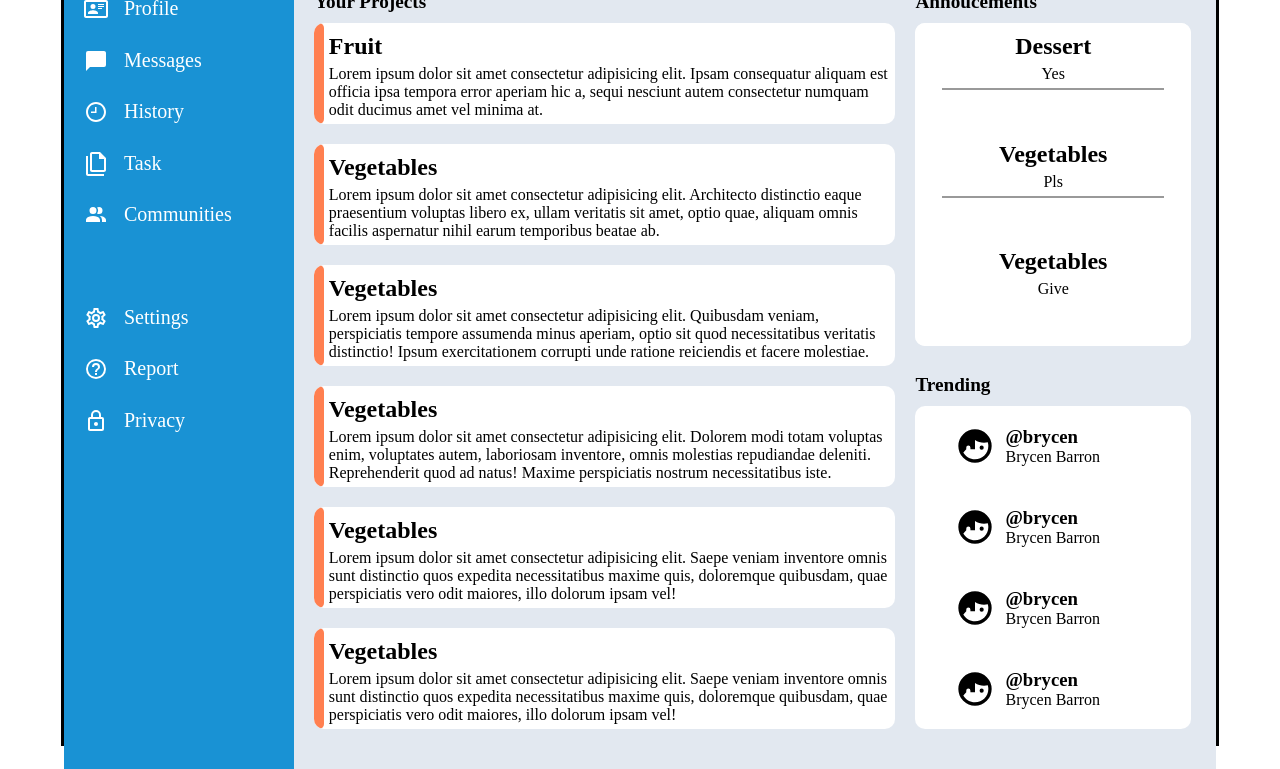
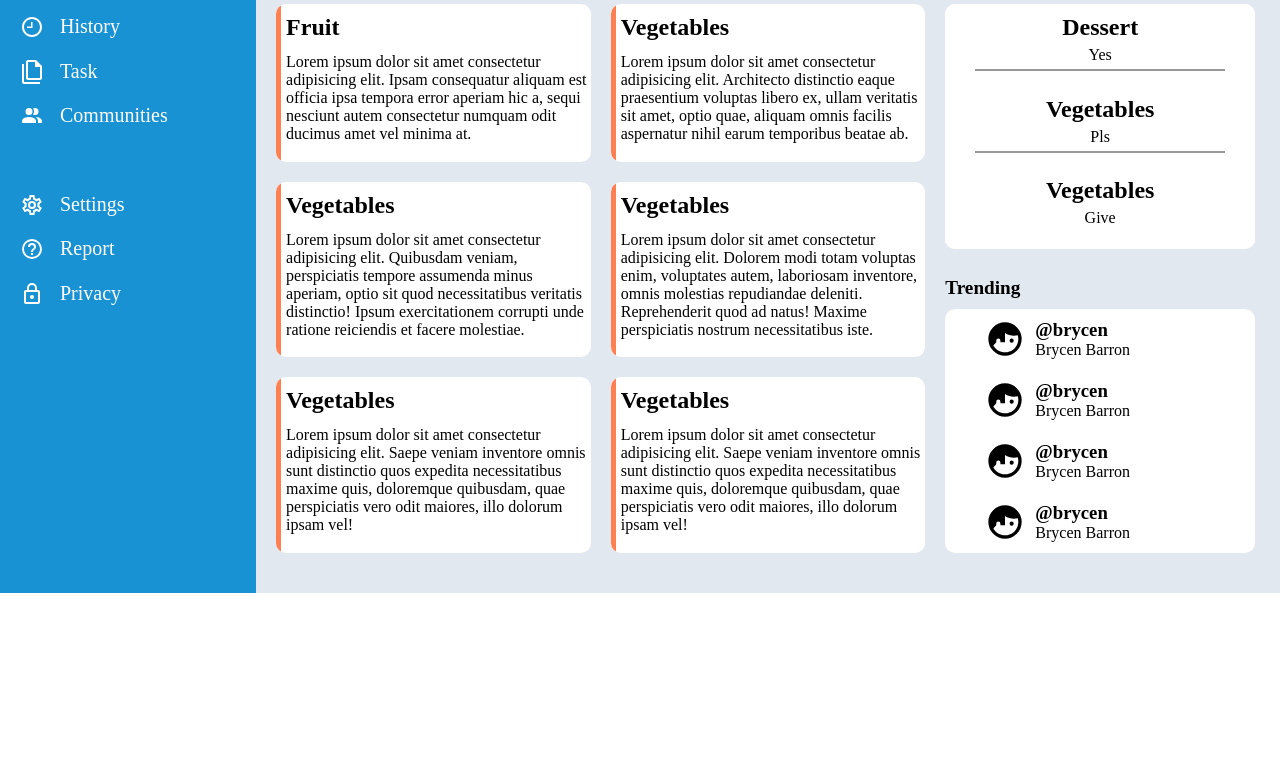
Before and after one commit to brycenbb/AdminDashboard, a plain HTML site: page index.html in a window 1280 px wide. Shown: the part 207-976 px from the top of the page. After the commit the page ends 800 px from the top, so only its background shows below. Drawn offline with Linux system fonts and the light colour scheme.

Commit message:
small update

```diff
--- a/style.css
+++ b/style.css
@@ -11,9 +11,9 @@ body {
 }
 
 .container {
-    border: solid black 3px;
-    height: 90%;
-    width: 90%;
+    /* border: solid black 3px; */
+    height: 100%;
+    width: 100%;
     display: grid;
     grid-template-columns: 1fr 4fr;
     grid-template-rows: 1.4fr 6fr;
@@ -194,8 +194,8 @@ button:hover{
     grid-row:2/5;
     gap: 20px;
     grid-template-columns: repeat(auto-fit,minmax(300px,1fr));
-    grid-template-rows: 1fr 1fr;
-    /* grid-template-rows: repeat(auto-fit,minmax(100px,1.25fr)); */
+    /* grid-template-rows: 1fr 1fr; */
+    /* grid-template-rows: repeat(auto-fit,minmax(200px,1.25fr)); */
     resize: both;
     padding-right: 20px;
     padding-top:10px;
```
